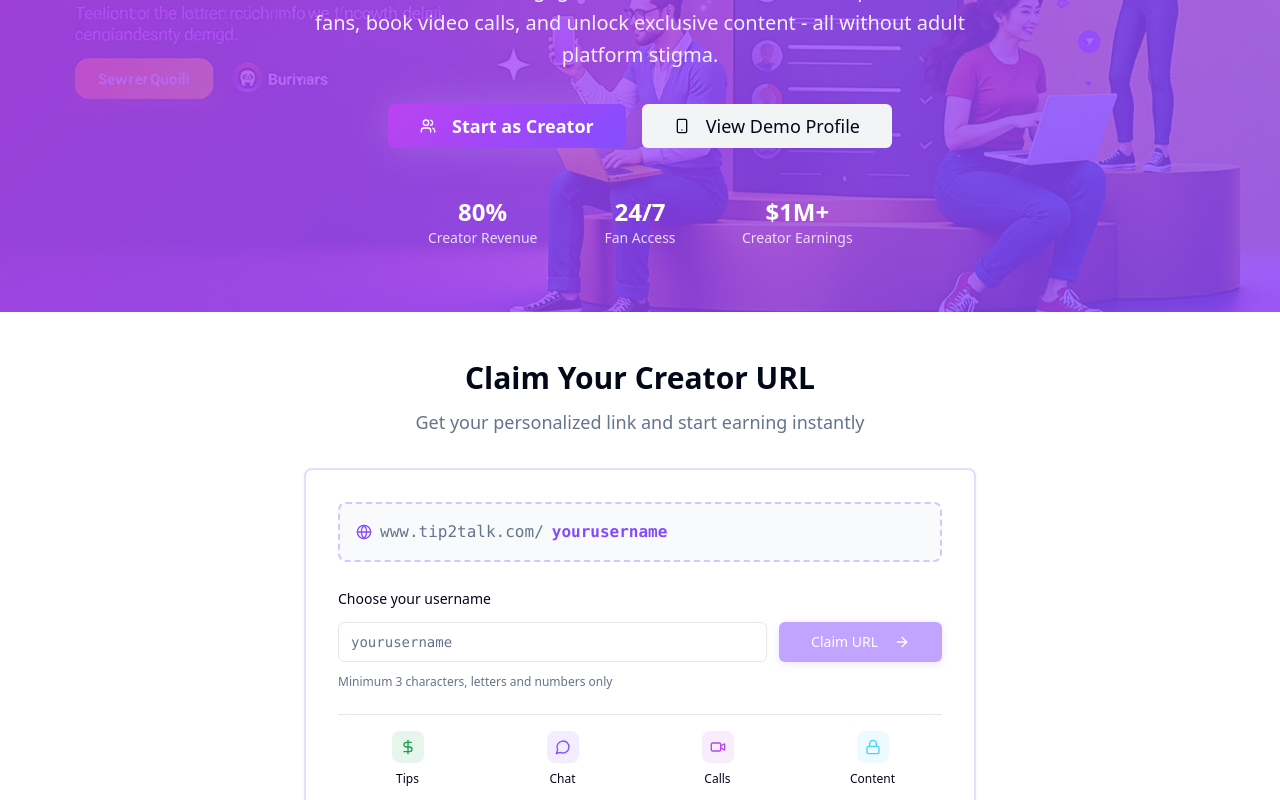
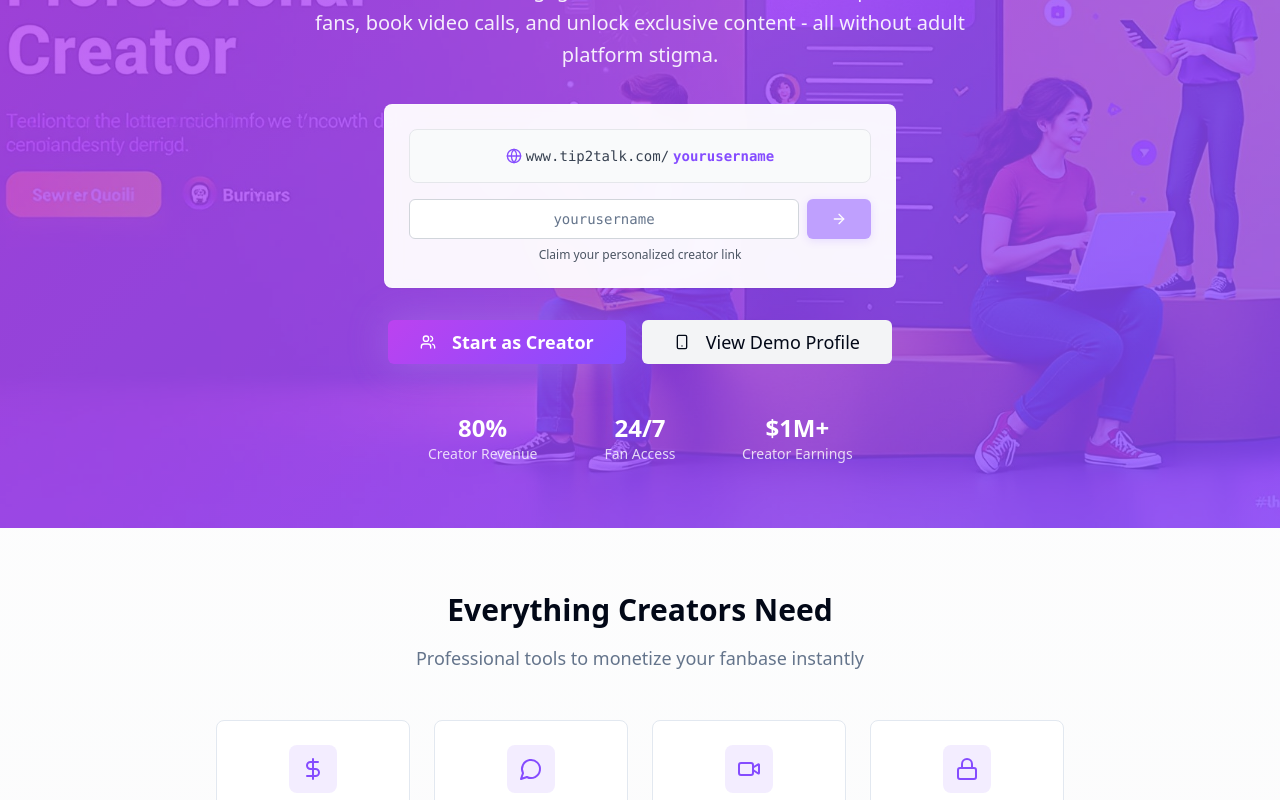
Before and after one commit to Tip2Talk/fan-link-monetize, a React (Vite) app: page / in a window 1280 px wide. Shown: the part 280-1080 px from the top of the page. Built offline with nearby package versions, Linux system fonts and the light colour scheme.

Commit message:
Redesign creator URL field

```diff
--- a/src/pages/Index.tsx
+++ b/src/pages/Index.tsx
@@ -69,6 +69,50 @@ const Index = () => {
             Professional branded engagement tools for creators. Get tips, chat with fans, book video calls, and unlock exclusive content - all without adult platform stigma.
           </p>
 
+          {/* Vanity URL Creator */}
+          <div className="max-w-lg mx-auto mb-8">
+            <Card className="bg-white/95 backdrop-blur border-white/20 shadow-glow">
+              <CardContent className="p-6">
+                <div className="space-y-4">
+                  {/* URL Preview */}
+                  <div className="bg-gray-50 rounded-lg p-4 border border-gray-200">
+                    <div className="flex items-center justify-center gap-1 text-sm font-mono text-gray-700">
+                      <Globe className="w-4 h-4 text-primary" />
+                      <span>www.tip2talk.com/</span>
+                      <span className="text-primary font-semibold">
+                        {usernameInput || 'yourusername'}
+                      </span>
+                    </div>
+                  </div>
+
+                  {/* Username Input */}
+                  <div className="space-y-2">
+                    <div className="flex gap-2">
+                      <Input
+                        placeholder="yourusername"
+                        value={usernameInput}
+                        onChange={(e) => setUsernameInput(e.target.value.toLowerCase().replace(/[^a-z0-9]/g, ''))}
+                        className="flex-1 text-center font-mono bg-white border-gray-300 focus:border-primary"
+                        maxLength={20}
+                      />
+                      <Button
+                        onClick={() => setCurrentView('onboarding')}
+                        disabled={!usernameInput || usernameInput.length < 3}
+                        className="px-6"
+                        variant="default"
+                      >
+                        <ArrowRight className="w-4 h-4" />
+                      </Button>
+                    </div>
+                    <p className="text-xs text-gray-600 text-center">
+                      Claim your personalized creator link
+                    </p>
+                  </div>
+                </div>
+              </CardContent>
+            </Card>
+          </div>
+
           <div className="flex flex-col sm:flex-row gap-4 justify-center mb-12">
             <Button
               variant="hero"
@@ -105,90 +149,6 @@ const Index = () => {
               <div className="text-sm opacity-80">Creator Earnings</div>
             </div>
           </div>
-        </div>
-      </div>
-
-      {/* Vanity URL Creator Section */}
-      <div className="bg-background border-b">
-        <div className="max-w-4xl mx-auto px-6 py-12">
-          <div className="text-center mb-8">
-            <h2 className="text-2xl md:text-3xl font-bold mb-3">
-              Claim Your Creator URL
-            </h2>
-            <p className="text-muted-foreground text-lg">
-              Get your personalized link and start earning instantly
-            </p>
-          </div>
-
-          <Card className="max-w-2xl mx-auto shadow-glow border-2 border-primary/20">
-            <CardContent className="p-6 md:p-8">
-              <div className="space-y-6">
-                {/* URL Preview */}
-                <div className="bg-muted/50 rounded-lg p-4 border-2 border-dashed border-primary/30">
-                  <div className="flex items-center gap-2 text-sm md:text-base font-mono">
-                    <Globe className="w-4 h-4 text-primary" />
-                    <span className="text-muted-foreground">www.tip2talk.com/</span>
-                    <span className="text-primary font-semibold">
-                      {usernameInput || 'yourusername'}
-                    </span>
-                  </div>
-                </div>
-
-                {/* Username Input */}
-                <div className="space-y-3">
-                  <label className="text-sm font-medium">Choose your username</label>
-                  <div className="flex gap-3">
-                    <Input
-                      placeholder="yourusername"
-                      value={usernameInput}
-                      onChange={(e) => setUsernameInput(e.target.value.toLowerCase().replace(/[^a-z0-9]/g, ''))}
-                      className="flex-1 text-center md:text-left font-mono text-lg"
-                      maxLength={20}
-                    />
-                    <Button
-                      onClick={() => setCurrentView('onboarding')}
-                      disabled={!usernameInput || usernameInput.length < 3}
-                      className="px-6 md:px-8"
-                    >
-                      <span className="hidden md:inline">Claim URL</span>
-                      <ArrowRight className="w-4 h-4 md:ml-2" />
-                    </Button>
-                  </div>
-                  <p className="text-xs text-muted-foreground">
-                    Minimum 3 characters, letters and numbers only
-                  </p>
-                </div>
-
-                {/* Features Preview */}
-                <div className="grid grid-cols-2 md:grid-cols-4 gap-4 pt-4 border-t">
-                  <div className="text-center">
-                    <div className="w-8 h-8 mx-auto mb-2 rounded-lg bg-success/10 flex items-center justify-center">
-                      <DollarSign className="w-4 h-4 text-success" />
-                    </div>
-                    <div className="text-xs font-medium">Tips</div>
-                  </div>
-                  <div className="text-center">
-                    <div className="w-8 h-8 mx-auto mb-2 rounded-lg bg-primary/10 flex items-center justify-center">
-                      <MessageCircle className="w-4 h-4 text-primary" />
-                    </div>
-                    <div className="text-xs font-medium">Chat</div>
-                  </div>
-                  <div className="text-center">
-                    <div className="w-8 h-8 mx-auto mb-2 rounded-lg bg-creator/10 flex items-center justify-center">
-                      <Video className="w-4 h-4 text-creator" />
-                    </div>
-                    <div className="text-xs font-medium">Calls</div>
-                  </div>
-                  <div className="text-center">
-                    <div className="w-8 h-8 mx-auto mb-2 rounded-lg bg-fan/10 flex items-center justify-center">
-                      <Lock className="w-4 h-4 text-fan" />
-                    </div>
-                    <div className="text-xs font-medium">Content</div>
-                  </div>
-                </div>
-              </div>
-            </CardContent>
-          </Card>
         </div>
       </div>
 
```
